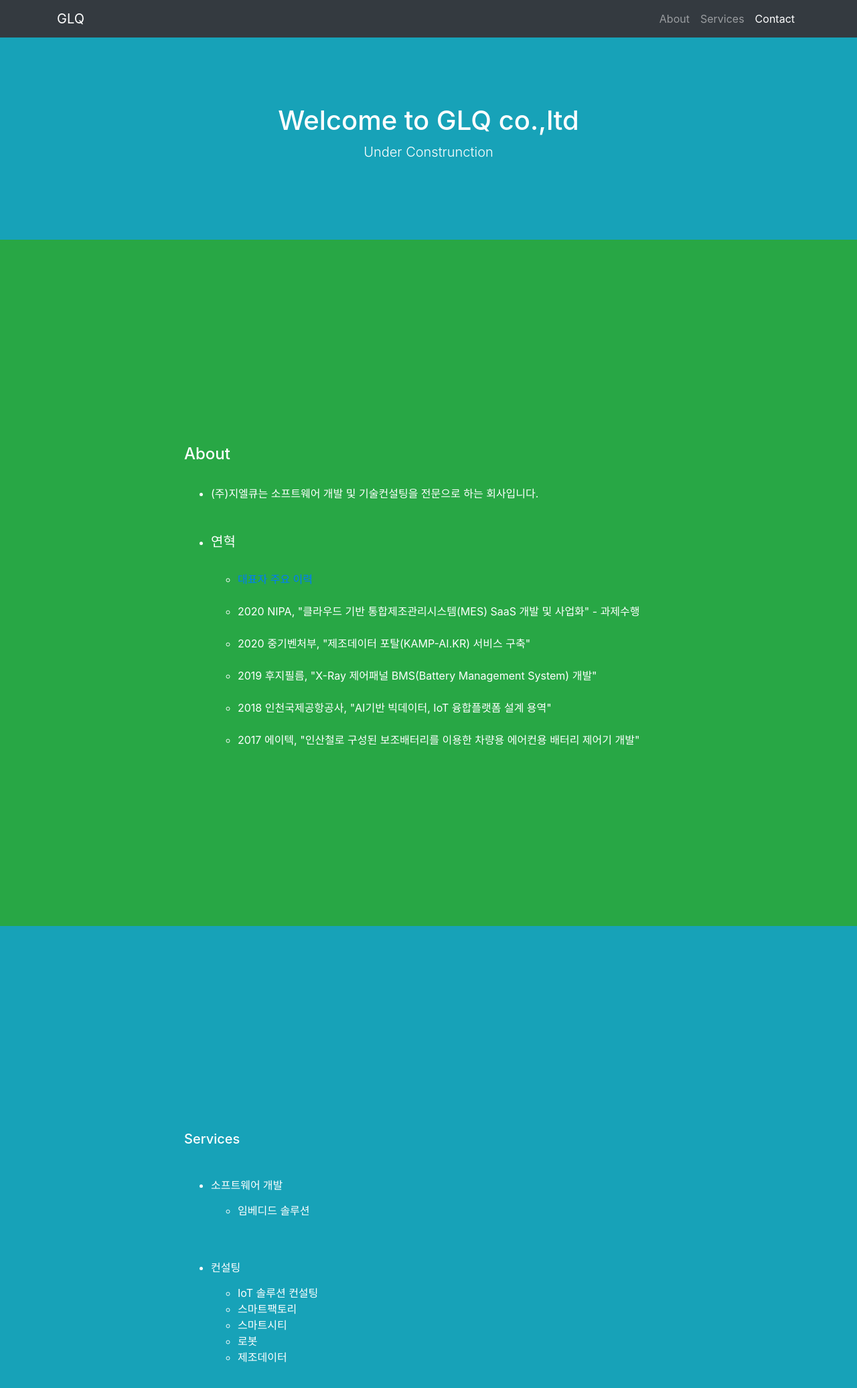
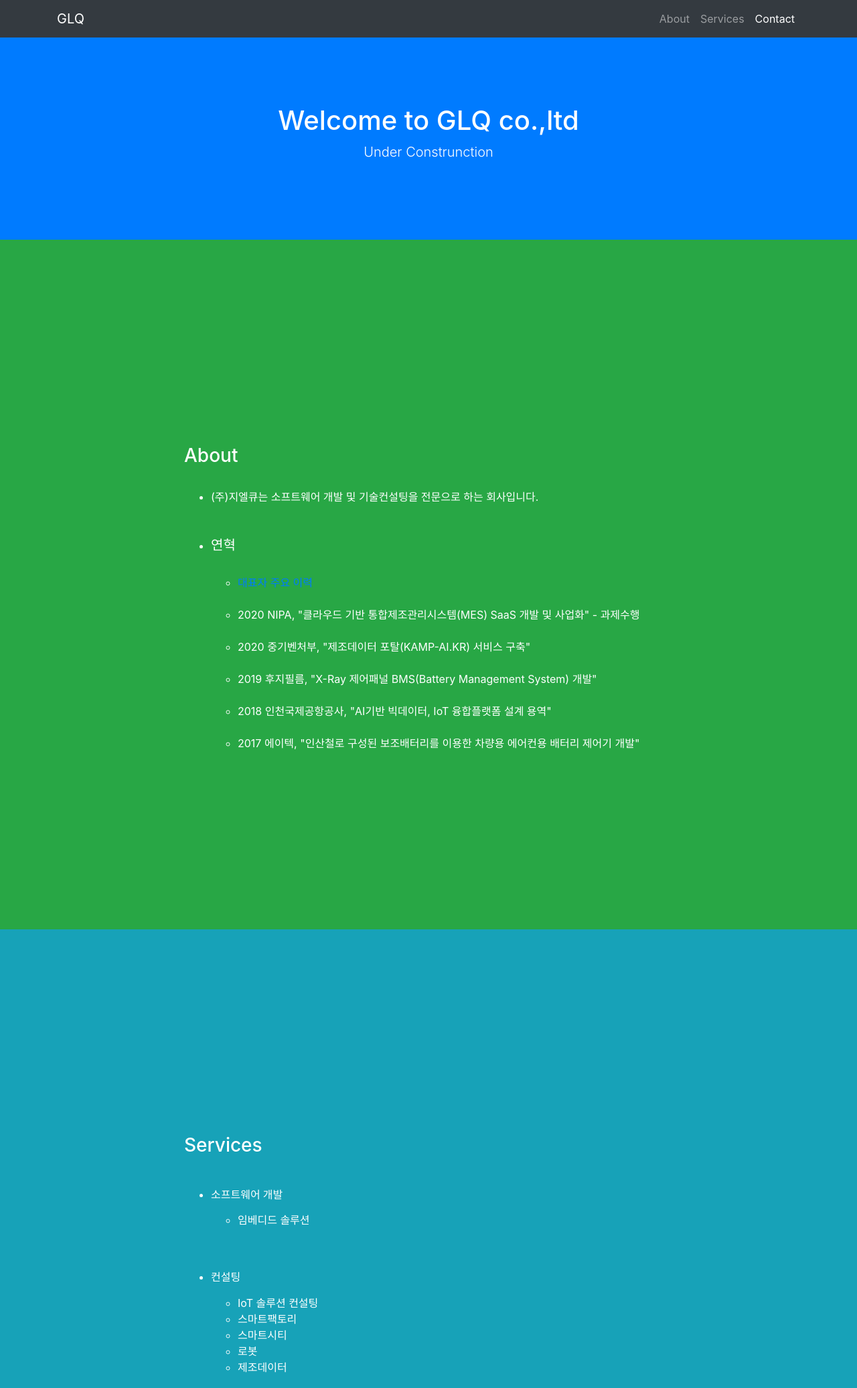
Before and after one commit to GLQKOREA/glqkorea.github.io, a website with bundled scripts: page index.html in a window 1280 px wide. Shown: the top 2073 px of the page at 67% size. Built offline with nearby package versions, Linux system fonts and the light colour scheme.

Commit message:
Update index.html

```diff
--- a/index.html
+++ b/index.html
@@ -43,7 +43,7 @@
     </div>
   </nav>
 
-  <header class="bg-info text-white">
+  <header class="bg-primary text-white">
     <div class="container text-center">
       <h1>Welcome to GLQ co.,ltd </h1>
       <p class="lead"> Under Construnction </p>
@@ -56,7 +56,7 @@
       <div class="row">
         <div class="col-lg-8 mx-auto">
           <body bgcolor="gray">
-          <h4> About </h4>
+          <h3> About </h3>
           <!--<p class="lead"> ---- </p>  -->
           <ul>
              <br>
@@ -93,7 +93,7 @@
     <div class="container">
       <div class="row">
         <div class="col-lg-8 mx-auto">
-          <h5> Services </h5>
+          <h3> Services </h3>
           <br>
           <ul>
             <p class="lead">
@@ -127,7 +127,7 @@
     <div class="container">
       <div class="row">
         <div class="col-lg-8 mx-auto">
-          <h5>Contact us</h5>
+          <h3>Contact us</h3>
           <!-- <p class="lead">  </p> -->
           <li> jaesoo.lee@glqkorea.com </li>
         </div>
```
